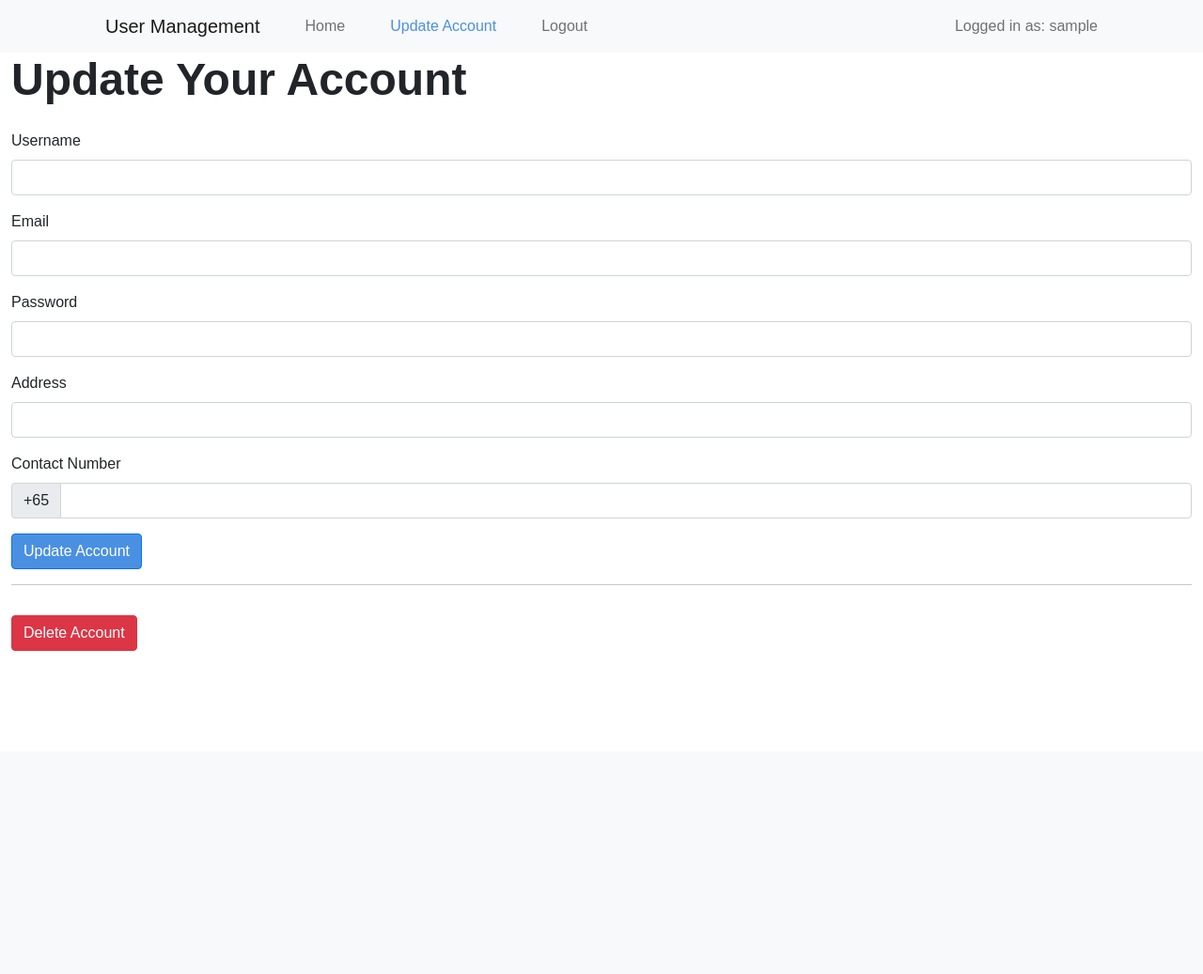
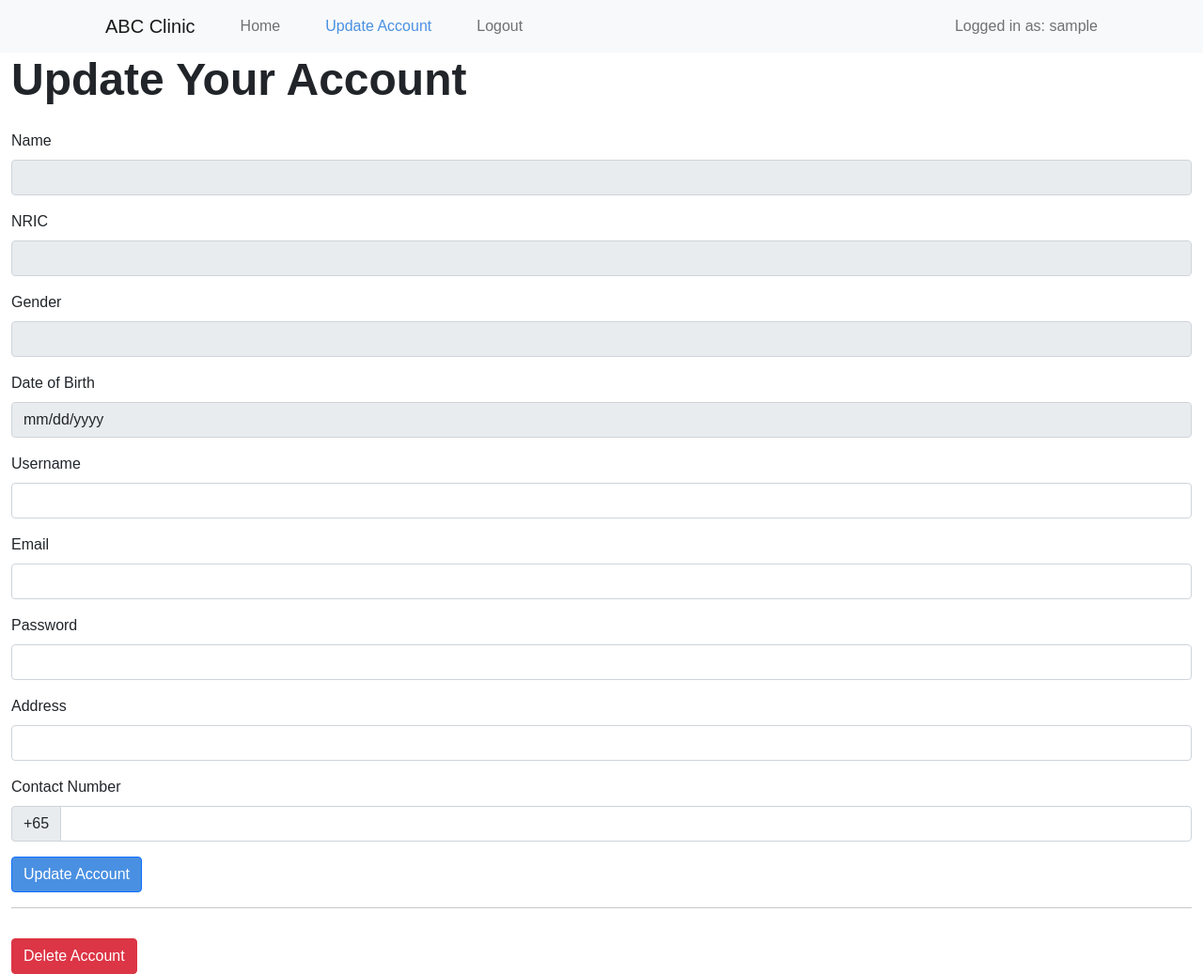
Before and after one commit to glenngx/INF2003-P2-Group15, a Flask app: page /update_account in a window 1280 px wide. Shown: the whole page at 94% size. Before the commit the page ends 693 px from the top, so only its background shows below. Run offline with Flask 3, Linux system fonts and the light colour scheme; the visitor is signed in with stand-in values (Sample User, id 1); data that the repository does not hold is empty.

Commit message:
Added all the validation for register, edit_patient

```diff
--- a/app.py
+++ b/app.py
@@ -28,6 +28,11 @@ def is_valid_sg_address(address):
 def is_valid_sg_phone(phone):
     """Check if the phone number is a valid Singapore number (starts with 6, 8, or 9 and is 8 digits long)."""
     return re.match(r'^[689]\d{7}$', phone) is not None
+
+# Validate NRIC format
+def is_valid_nric(nric):
+    """Check if the NRIC is valid: starts with (S,T,F,G,M), followed by 7 digits and one letter."""
+    return re.match(r'^[STFGMstfgm]\d{7}[A-Za-z]$', nric)
 
 @app.route('/')
 def index():
@@ -61,19 +66,32 @@ def register():
             flash('Invalid Singapore address. Please provide a valid address with a 6-digit postal code.')
             return redirect(url_for('register'))
 
+        # Validate phone number
         if contact_number and not is_valid_sg_phone(contact_number):
             flash('Invalid Singapore phone number. Please provide a valid 8-digit number starting with 6, 8, or 9.')
+            return redirect(url_for('register'))
+
+        # Validate NRIC format
+        if not is_valid_nric(nric):
+            flash('Invalid NRIC format. It must start with S, T, F, G, or M, followed by 7 digits and one letter.')
             return redirect(url_for('register'))
 
         connection = get_db_connection()
         cursor = connection.cursor()
 
-        # Check if email already exists
+        # Check if email or nric already exists
         cursor.execute("SELECT * FROM Users WHERE Email = %s", (email,))
         user = cursor.fetchone()
 
+        cursor.execute("SELECT * FROM Patients WHERE NRIC = %s", (nric,))
+        existing_nric = cursor.fetchone()
+
         if user:
             flash('Email already registered. Please try a different email.')
+            return redirect(url_for('register'))
+
+        if existing_nric:
+            flash('NRIC already registered. Please try a different NRIC.')
             return redirect(url_for('register'))
 
         # Insert new user into the database
@@ -155,43 +173,86 @@ def edit_patient(patient_id):
 
     connection = get_db_connection()
     cursor = connection.cursor(dictionary=True)
+    errors = {}
 
     if request.method == 'POST':
         patient_name = request.form['patient_name']
-        nric = request.form['nric']  # New NRIC field
+        nric = request.form['nric']
         patient_gender = request.form['patient_gender']
         patient_height = request.form['patient_height']
         patient_weight = request.form['patient_weight']
         patient_dob = request.form['patient_dob']
         patient_conditions = request.form['patient_conditions']
+        email = request.form['email']
+        username = request.form['username']
+        contact_number = request.form['contact_number']
+        address = request.form['address']
 
-        try:
-            cursor.execute("""
-                UPDATE Patients
-                SET PatientName = %s, NRIC = %s, PatientGender = %s, PatientHeight = %s,
-                    PatientWeight = %s, PatientDOB = %s, PatientConditions = %s
-                WHERE UserID = %s
-            """, (patient_name, nric, patient_gender, patient_height, patient_weight,
-                  patient_dob, patient_conditions, patient_id))
-            connection.commit()
-            flash('Patient details updated successfully!', 'success')
-        except mysql.connector.Error as err:
-            flash(f'An error occurred: {err}', 'danger')
+        # Validate NRIC format
+        if not is_valid_nric(nric):
+            errors['nric'] = 'Invalid NRIC format. It must start with S, T, F, G, or M, followed by 7 digits and one letter.'
 
-        return redirect(url_for('staff_dashboard'))
+        # Validate phone number
+        if not is_valid_sg_phone(contact_number):
+            errors['contact_number'] = 'Invalid phone number format. It must start with 6, 8, or 9 and be 8 digits long.'
+
+        # Validate address for Singapore postal code
+        if not is_valid_sg_address(address):
+            errors['address'] = 'Invalid address. Please include a valid 6-digit postal code.'
+
+        # Check for duplicates in the database
+        cursor.execute("SELECT * FROM Users WHERE (Email = %s OR ContactNumber = %s OR Username = %s) AND UserID != %s",
+                       (email, contact_number, username, patient_id))
+        existing_user = cursor.fetchone()
+
+        cursor.execute("SELECT * FROM Patients WHERE NRIC = %s AND UserID != %s", (nric, patient_id))
+        existing_nric = cursor.fetchone()
+
+        if existing_user:
+            if existing_user['Email'] == email:
+                errors['email'] = 'Email is already in use.'
+            if existing_user['ContactNumber'] == contact_number:
+                errors['contact_number'] = 'Contact number is already in use.'
+            if existing_user['Username'] == username:
+                errors['username'] = 'Username is already in use.'
+
+        if existing_nric:
+            errors['nric'] = 'NRIC is already in use.'
+
+        # If no errors, update the patient details in the database
+        if not errors:
+            try:
+                cursor.execute("""
+                    UPDATE Patients
+                    SET PatientName = %s, NRIC = %s, PatientGender = %s, PatientHeight = %s,
+                        PatientWeight = %s, PatientDOB = %s, PatientConditions = %s
+                    WHERE UserID = %s
+                """, (patient_name, nric, patient_gender, patient_height, patient_weight, patient_dob, patient_conditions, patient_id))
+
+                cursor.execute("""
+                    UPDATE Users
+                    SET Username = %s, Email = %s, ContactNumber = %s, Address = %s
+                    WHERE UserID = %s
+                """, (username, email, contact_number, address, patient_id))
+
+                connection.commit()
+                flash('Patient details updated successfully!', 'success')
+                return redirect(url_for('staff_dashboard'))
+            except mysql.connector.Error as err:
+                flash(f'An error occurred: {err}', 'danger')
 
     # Fetch patient details
     cursor.execute("SELECT * FROM Patients WHERE UserID = %s", (patient_id,))
     patient = cursor.fetchone()
 
+    # Fetch user details (related to patient)
+    cursor.execute("SELECT * FROM Users WHERE UserID = %s", (patient_id,))
+    user = cursor.fetchone()
+
     cursor.close()
     connection.close()
 
-    if patient:
-        return render_template('edit_patient.html', patient=patient)
-    else:
-        flash('Patient not found.', 'danger')
-        return redirect(url_for('staff_dashboard'))
+    return render_template('edit_patient.html', patient=patient, user=user, errors=errors)
 
 
 @app.route('/book_appointment', methods=['GET', 'POST'])
@@ -343,7 +404,13 @@ def update_account():
         return redirect(url_for('update_account'))
 
     # Fetch the current user's data
-    cursor.execute("SELECT * FROM Users WHERE UserID = %s", (session['user_id'],))
+    # Fetch the current user's data (join Users and Patients tables)
+    cursor.execute("""
+        SELECT u.Username, u.Email, u.Password, u.Address, u.ContactNumber, p.PatientName, p.NRIC, p.PatientGender, p.PatientDOB
+        FROM Users u
+        LEFT JOIN Patients p ON u.UserID = p.UserID
+        WHERE u.UserID = %s
+    """, (session['user_id'],))
     user = cursor.fetchone()
     cursor.close()
     connection.close()
@@ -378,8 +445,15 @@ def staff_dashboard():
         connection = get_db_connection()
         cursor = connection.cursor()
 
-        # Fetch all patients (IsStaff = 0)
-        cursor.execute("SELECT * FROM Users WHERE IsStaff = 0")
+        # Fetch all patients and their related user details
+        cursor.execute("""
+            SELECT u.UserID, u.Username, u.Email, u.Address, u.ContactNumber,
+                   p.PatientName, p.NRIC, p.PatientGender, p.PatientHeight,
+                   p.PatientWeight, p.PatientDOB, p.PatientConditions
+            FROM Users u
+            LEFT JOIN Patients p ON u.UserID = p.UserID
+            WHERE u.IsStaff = 0
+        """)
         patients = cursor.fetchall()
 
         cursor.close()
@@ -388,6 +462,7 @@ def staff_dashboard():
     else:
         flash('Please login or create a new account to access our services.')
         return redirect(url_for('login'))
+
 
 # Patient Dashboard route
 @app.route('/patient_dashboard')
--- a/templates/base.html
+++ b/templates/base.html
@@ -19,7 +19,7 @@
     <div class="container-fluid">
         <!-- Branding / Logo -->
         <a class="navbar-brand" href="{% if session['is_staff'] == 1 %}{{ url_for('staff_dashboard') }}{% else %}{{ url_for('patient_dashboard') }}{% endif %}">
-            User Management
+            ABC Clinic
         </a>
 
         <!-- Hamburger menu toggle button for mobile screens -->
--- a/templates/register.html
+++ b/templates/register.html
@@ -35,7 +35,7 @@
     </div>
     <div class="mb-3">
         <label for="nric" class="form-label">NRIC</label>
-        <input type="text" class="form-control" id="nric" name="nric" required>
+        <input type="text" class="form-control" id="nric" name="nric" pattern="^[STFGM]\d{7}[A-Z]$" title="NRIC must start with S, T, F, G, or M, followed by 7 digits and a letter." required>
     </div>
     <div class="mb-3">
         <label for="dob" class="form-label">Date of Birth</label>
--- a/templates/update_account.html
+++ b/templates/update_account.html
@@ -13,27 +13,49 @@
     {% endif %}
 {% endwith %}
 <form action="/update_account" method="post">
+    <!-- Patient details (read-only) -->
+    <div class="mb-3">
+        <label for="patient_name" class="form-label">Name</label>
+        <p id="patient_name_msg" class="text-danger d-none">Please inform the staff to update personal particulars.</p>
+        <input type="text" class="form-control" id="patient_name" value="{{ user[5] }}" readonly onclick="showMessage('patient_name_msg')">
+    </div>
+    <div class="mb-3">
+        <label for="nric" class="form-label">NRIC</label>
+        <p id="nric_msg" class="text-danger d-none">Please inform the staff to update personal particulars.</p>
+        <input type="text" class="form-control" id="nric" value="{{ user[6] }}" readonly onclick="showMessage('nric_msg')">
+    </div>
+    <div class="mb-3">
+        <label for="gender" class="form-label">Gender</label>
+        <p id="gender_msg" class="text-danger d-none">Please inform the staff to update personal particulars.</p>
+        <input type="text" class="form-control" id="gender" value="{{ user[7] }}" readonly onclick="showMessage('gender_msg')">
+    </div>
+    <div class="mb-3">
+        <label for="dob" class="form-label">Date of Birth</label>
+        <p id="dob_msg" class="text-danger d-none">Please inform the staff to update personal particulars.</p>
+        <input type="date" class="form-control" id="dob" value="{{ user[8] }}" readonly onclick="showMessage('dob_msg')">
+    </div>
+
     <div class="mb-3">
         <label for="username" class="form-label">Username</label>
-        <input type="text" class="form-control" id="username" name="username" value="{{ user[1] }}" required>
+        <input type="text" class="form-control" id="username" name="username" value="{{ user[0] }}" required>
     </div>
     <div class="mb-3">
         <label for="email" class="form-label">Email</label>
-        <input type="email" class="form-control" id="email" name="email" value="{{ user[2] }}" required>
+        <input type="email" class="form-control" id="email" name="email" value="{{ user[1] }}" required>
     </div>
     <div class="mb-3">
         <label for="password" class="form-label">Password</label>
-        <input type="password" class="form-control" id="password" name="password" value="{{ user[3] }}" required>
+        <input type="password" class="form-control" id="password" name="password" value="{{ user[2] }}" required>
     </div>
     <div class="mb-3">
         <label for="address" class="form-label">Address</label>
-        <input type="text" class="form-control" id="address" name="address" value="{{ user[4] }}">
+        <input type="text" class="form-control" id="address" name="address" value="{{ user[3] }}">
     </div>
     <div class="mb-3">
         <label for="contact_number" class="form-label">Contact Number</label>
         <div class="input-group">
             <span class="input-group-text">+65</span>
-        <input type="text" class="form-control" id="contact_number" name="contact_number" value="{{ user[5] }}">
+        <input type="text" class="form-control" id="contact_number" name="contact_number" value="{{ user[4] }}">
         </div>
     </div>
     <!-- <div class="form-check mb-3">
@@ -58,4 +80,15 @@
         }
     }, 3000);  // 3000 milliseconds = 3 seconds
 </script>
+
+<!-- JavaScript to show the message when the read-only fields are clicked -->
+<script>
+    function showMessage(id) {
+        const messageElement = document.getElementById(id);
+        messageElement.classList.remove('d-none');  // Show the message
+        setTimeout(function() {
+            messageElement.classList.add('d-none');  // Hide the message after 3 seconds
+        }, 3000);
+    }
+    </script>
 {% endblock %}
```
Also changed, not shown: templates/edit_patient.html (+48 -3 lines), templates/staff_dashboard.html (+16 -2 lines).
